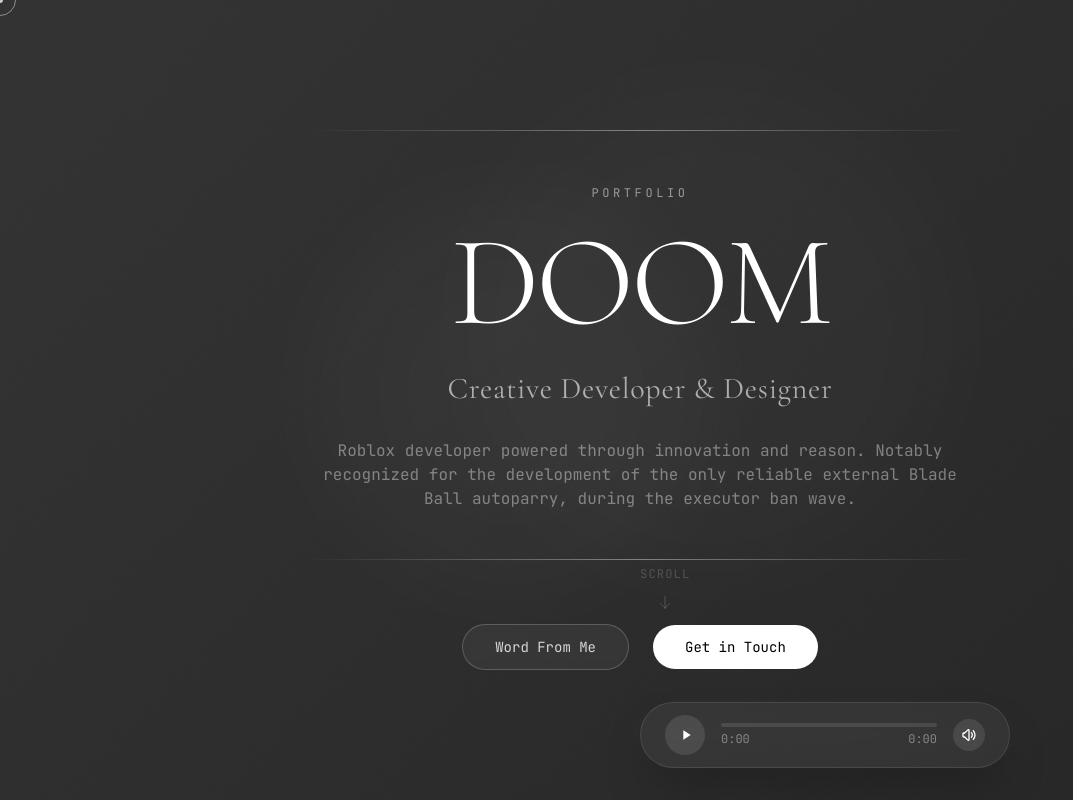
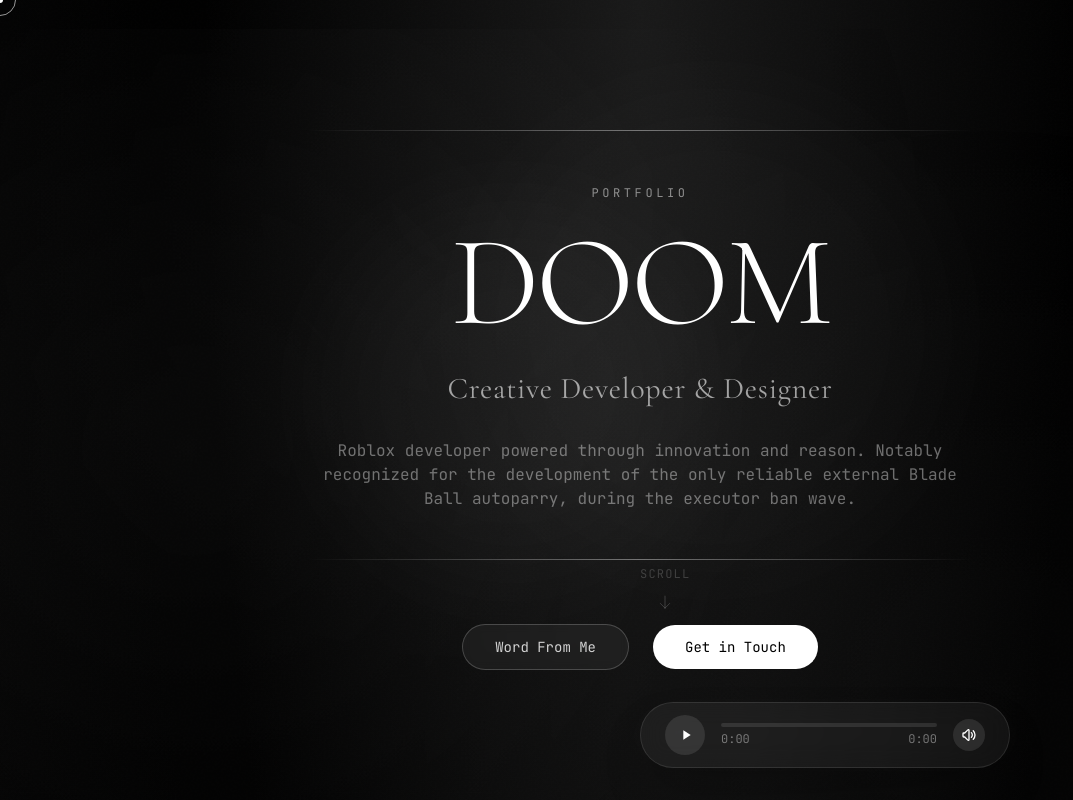
Before and after one commit to KadeCreates/doomsite, a Next.js app: page / in a window 1280 px wide. Shown: the top 800 px of the page, without its empty margins (0-1073 px from the left). Built offline with nearby package versions, Linux system fonts and the light colour scheme.

Commit message:
Refactor background styles and add glass morphism

```diff
--- a/src/app/globals.css
+++ b/src/app/globals.css
@@ -21,21 +21,37 @@
   margin: 0;
   padding: 0;
   overflow-x: hidden;
-  background: linear-gradient(135deg, #000000 0%, #1a1a1a 25%, #333333 50%, #1a1a1a 75%, #000000 100%);
-  background-size: 400% 400%;
-  animation: gradientShift 15s ease infinite;
+  background: radial-gradient(ellipse at top, #1a1a1a 0%, #000000 50%, #0a0a0a 100%);
   position: relative;
+  min-height: 100vh;
 }
 
-@keyframes gradientShift {
-  0% {
-    background-position: 0% 50%;
+/* Animated mesh gradient background */
+body::after {
+  content: '';
+  position: fixed;
+  top: 0;
+  left: 0;
+  width: 100%;
+  height: 100%;
+  background:
+    radial-gradient(circle at 20% 50%, rgba(255, 255, 255, 0.03) 0%, transparent 50%),
+    radial-gradient(circle at 80% 80%, rgba(255, 255, 255, 0.02) 0%, transparent 50%),
+    radial-gradient(circle at 40% 20%, rgba(255, 255, 255, 0.015) 0%, transparent 50%);
+  animation: meshMove 20s ease-in-out infinite;
+  pointer-events: none;
+  z-index: 0;
+}
+
+@keyframes meshMove {
+  0%, 100% {
+    transform: translate(0, 0) scale(1);
   }
-  50% {
-    background-position: 100% 50%;
+  33% {
+    transform: translate(-50px, 50px) scale(1.05);
   }
-  100% {
-    background-position: 0% 50%;
+  66% {
+    transform: translate(50px, -30px) scale(0.98);
   }
 }
 
@@ -48,7 +64,7 @@
   cursor: none;
 }
 
-/* Radial gradient following cursor */
+/* Enhanced radial gradient following cursor */
 body::before {
   content: '';
   position: fixed;
@@ -58,13 +74,15 @@
   height: 100%;
   pointer-events: none;
   background: radial-gradient(
-    600px circle at var(--cursor-x) var(--cursor-y),
-    rgba(255, 255, 255, 0.06),
-    transparent 40%
+    800px circle at var(--cursor-x) var(--cursor-y),
+    rgba(255, 255, 255, 0.08),
+    rgba(255, 255, 255, 0.03) 40%,
+    transparent 70%
   );
   z-index: 1;
   opacity: 0;
-  transition: opacity 0.3s ease;
+  transition: opacity 0.5s cubic-bezier(0.22, 1, 0.36, 1);
+  mix-blend-mode: screen;
 }
 
 body.cursor-active::before {
@@ -73,45 +91,119 @@
 
 /* Selection colors */
 ::selection {
-  background: rgba(255, 255, 255, 0.2);
+  background: rgba(255, 255, 255, 0.15);
   color: #ffffff;
 }
 
 ::-moz-selection {
-  background: rgba(255, 255, 255, 0.2);
+  background: rgba(255, 255, 255, 0.15);
   color: #ffffff;
 }
 
-/* Scrollbar styling */
+/* Scrollbar styling - glassy theme */
 ::-webkit-scrollbar {
-  width: 8px;
+  width: 10px;
 }
 
 ::-webkit-scrollbar-track {
-  background: #0a0a0a;
+  background: rgba(0, 0, 0, 0.3);
+  border-left: 1px solid rgba(255, 255, 255, 0.05);
 }
 
 ::-webkit-scrollbar-thumb {
-  background: #333;
-  border-radius: 4px;
+  background: rgba(255, 255, 255, 0.1);
+  border-radius: 10px;
+  border: 2px solid rgba(0, 0, 0, 0.3);
+  backdrop-filter: blur(10px);
 }
 
 ::-webkit-scrollbar-thumb:hover {
-  background: #555;
+  background: rgba(255, 255, 255, 0.15);
+}
+
+/* Glass morphism utility */
+.glass {
+  background: rgba(255, 255, 255, 0.03);
+  backdrop-filter: blur(20px) saturate(180%);
+  border: 1px solid rgba(255, 255, 255, 0.1);
+  box-shadow:
+    0 8px 32px 0 rgba(0, 0, 0, 0.37),
+    inset 0 1px 0 0 rgba(255, 255, 255, 0.05);
+}
+
+.glass-strong {
+  background: rgba(255, 255, 255, 0.08);
+  backdrop-filter: blur(30px) saturate(200%);
+  border: 1px solid rgba(255, 255, 255, 0.15);
+  box-shadow:
+    0 8px 32px 0 rgba(0, 0, 0, 0.5),
+    inset 0 1px 1px 0 rgba(255, 255, 255, 0.1);
 }
 
 /* Utility classes */
 @layer utilities {
   .text-gradient {
-    background: linear-gradient(135deg, #ffffff 0%, #888888 100%);
+    background: linear-gradient(135deg, #ffffff 0%, #b0b0b0 100%);
+    -webkit-background-clip: text;
+    -webkit-text-fill-color: transparent;
+    background-clip: text;
+  }
+
+  .text-gradient-soft {
+    background: linear-gradient(135deg, rgba(255,255,255,0.9) 0%, rgba(255,255,255,0.5) 100%);
     -webkit-background-clip: text;
     -webkit-text-fill-color: transparent;
     background-clip: text;
   }
 
   .border-gradient {
-    border: 1px solid;
-    border-image-slice: 1;
-    border-image-source: linear-gradient(135deg, rgba(255,255,255,0.2), rgba(255,255,255,0.05));
+    position: relative;
+  }
+
+  .border-gradient::before {
+    content: '';
+    position: absolute;
+    inset: 0;
+    border-radius: inherit;
+    padding: 1px;
+    background: linear-gradient(135deg, rgba(255,255,255,0.2), rgba(255,255,255,0.05));
+    -webkit-mask: linear-gradient(#fff 0 0) content-box, linear-gradient(#fff 0 0);
+    -webkit-mask-composite: xor;
+    mask-composite: exclude;
   }
 }
+
+/* Shimmer effect */
+@keyframes shimmer {
+  0% {
+    background-position: -1000px 0;
+  }
+  100% {
+    background-position: 1000px 0;
+  }
+}
+
+.shimmer {
+  animation: shimmer 3s infinite;
+  background: linear-gradient(
+    90deg,
+    transparent,
+    rgba(255, 255, 255, 0.03),
+    transparent
+  );
+  background-size: 1000px 100%;
+}
+
+/* Smooth page transitions */
+@keyframes fadeInPage {
+  from {
+    opacity: 0;
+  }
+  to {
+    opacity: 1;
+  }
+}
+
+body {
+  animation: fadeInPage 0.3s ease-out;
+}
```
